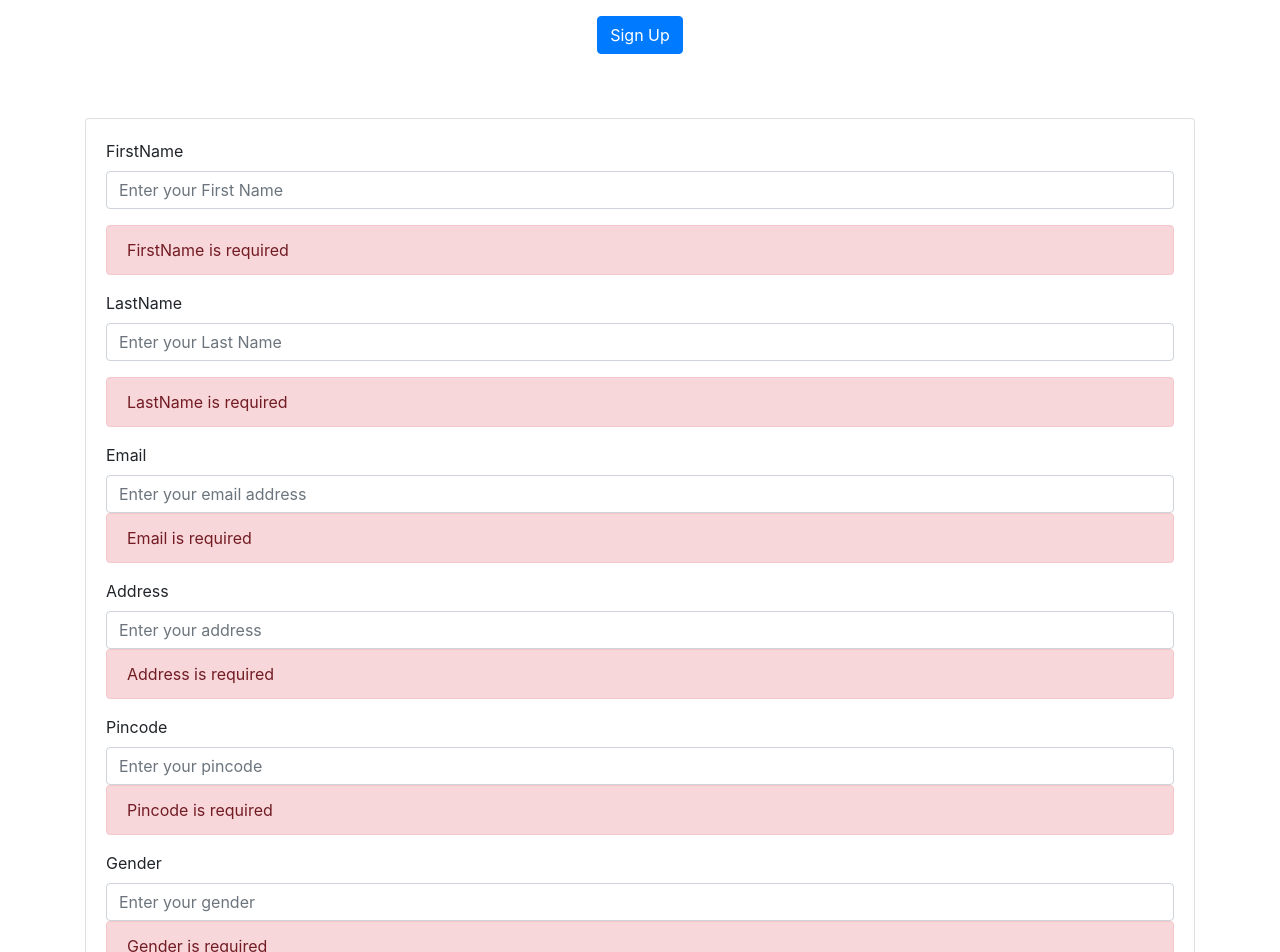
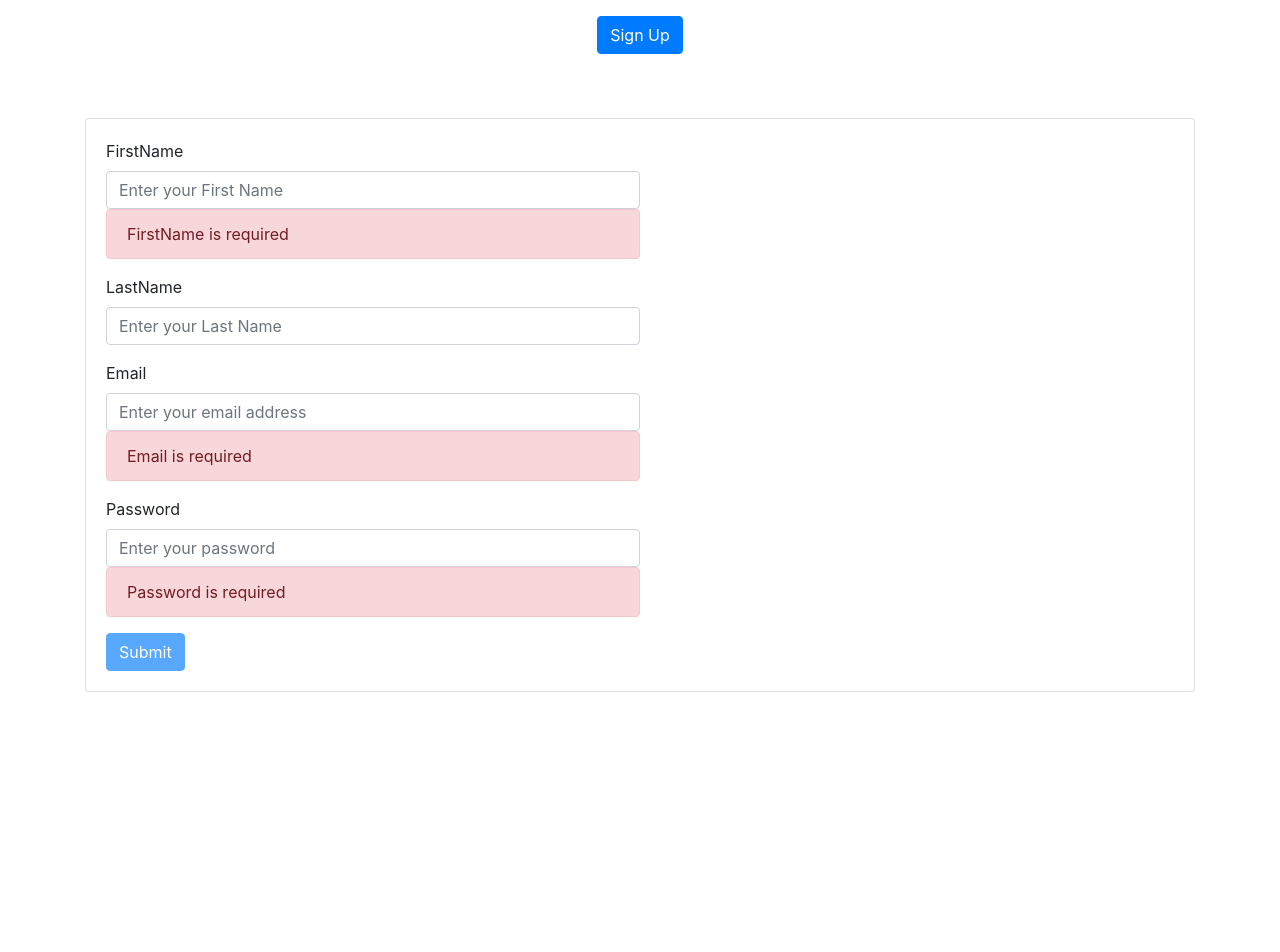
Before and after one commit to gohilravi1999/DemoProject, an Angular app: page /signup in a window 1280 px wide. Shown: the top 952 px of the page. After the commit the page ends 800 px from the top, so only its background shows below. Built offline with nearby package versions, Linux system fonts and the light colour scheme.

Commit message:
update ui of signup form

```diff
--- a/src/app/model/user-information.ts
+++ b/src/app/model/user-information.ts
@@ -3,8 +3,5 @@ export class UserInformation {
     firstName:string;
     lastName:string;
     email:string;
-    address:string;
-    pincode:number;
     password:string;
-    gender:string;
 }
--- a/src/app/signup-form/signup-form.component.html
+++ b/src/app/signup-form/signup-form.component.html
@@ -5,78 +5,47 @@
         <div class="form-group">
           <label for="firstName">FirstName</label>
           <input type="text" [(ngModel)]="user.firstName"
-            class="form-control"
+            class="form-control col-sm-6"
             id="firstName"
             name="firstName"
             placeholder="Enter your First Name"
             required #firstName="ngModel">
+            <div [hidden]="!firstName.pristine" class="alert alert-danger col-sm-6">FirstName is required</div>
         </div>
-        <div [hidden]="!firstName.pristine" class="alert alert-danger">FirstName is required</div>
+
 
         <div class="form-group">
             <label for="lastName">LastName</label>
             <input type="text" [(ngModel)]="user.lastName"
-              class="form-control"
+              class="form-control col-sm-6"
               id="lastName"
               name="lastName"
               placeholder="Enter your Last Name"
               required #lastName="ngModel">
+              <div [hidden]="lastName.pristine" class="alert alert-danger col-sm-6">LastName is required</div>
           </div>
-        <div [hidden]="!lastName.pristine" class="alert alert-danger">LastName is required</div>
+
 
         <div class="form-group">
           <label for="email">Email</label>
           <input type="text" [(ngModel)]="user.email"
-            class="form-control"
+            class="form-control col-sm-6"
             id="email"
             name="email"
             placeholder="Enter your email address"
             required #email="ngModel">
-          <div [hidden]="!email.pristine" class="alert alert-danger">Email is required</div>
-        </div>
-
-        <div class="form-group">
-            <label for="address">Address</label>
-            <input type="text" [(ngModel)]="user.address"
-              class="form-control"
-              id="address"
-              name="address"
-              placeholder="Enter your address"
-              required #address="ngModel">
-            <div [hidden]="!address.pristine" class="alert alert-danger">Address is required</div>
-        </div>
-
-        <div class="form-group">
-            <label for="pincode">Pincode</label>
-            <input type="text" [(ngModel)]="user.pincode"
-              class="form-control"
-              id="pincode"
-              name="pincode"
-              placeholder="Enter your pincode"
-              required #pincode="ngModel">
-            <div [hidden]="!pincode.pristine" class="alert alert-danger">Pincode is required</div>
-        </div>
-
-        <div class="form-group">
-            <label for="gender">Gender</label>
-            <input type="text" [(ngModel)]="user.gender"
-              class="form-control"
-              id="gender"
-              name="gender"
-              placeholder="Enter your gender"
-              required #gender="ngModel">
-            <div [hidden]="!gender.pristine" class="alert alert-danger">Gender is required</div>
+          <div [hidden]="!email.pristine" class="alert alert-danger col-sm-6">Email is required</div>
         </div>
 
         <div class="form-group">
             <label for="password">Password</label>
             <input type="password" [(ngModel)]="user.password"
-              class="form-control"
+              class="form-control col-sm-6"
               id="password"
               name="password"
               placeholder="Enter your password"
               required #password="ngModel">
-            <div [hidden]="!password.pristine" class="alert alert-danger">Password is required</div>
+            <div [hidden]="!password.pristine" class="alert alert-danger col-sm-6">Password is required</div>
         </div>
 
         <button type="submit" [disabled]="!userForm.form.valid"
```
